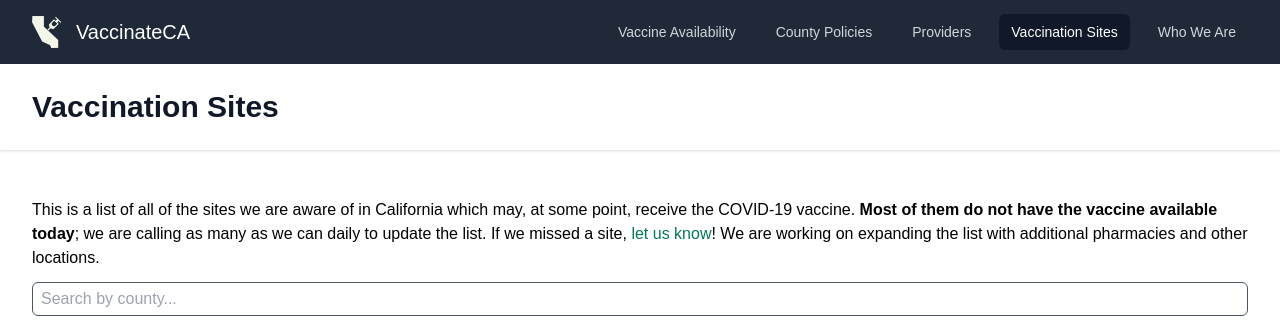
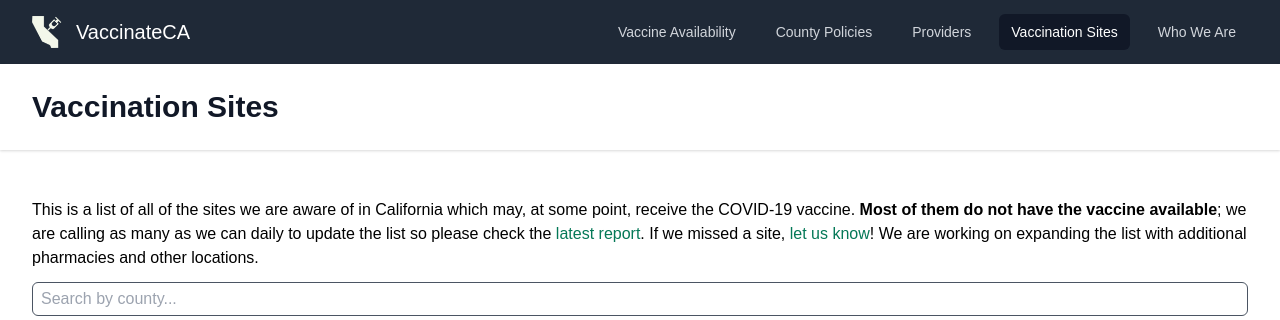
Before and after one commit to CAVaccineInventory/site, a Jekyll site: the page built from vaccination-sites.md, in a window 1280 px wide, cut to the strip 0-320 px from the top of the page. Built offline with Jekyll 4.4.1, drawn with Linux system fonts in a browser that asks for light colours; some web fonts are replaced; comment, search, counter and statistics services are not loaded.

Commit message:
Edit text on vaccination-sites
De-emphasize "today" in status and add link to latest data (homepage).

```diff
--- a/vaccination-sites.md
+++ b/vaccination-sites.md
@@ -5,7 +5,7 @@
 add_to_nav: true
 order: 4
 ---
-This is a list of all of the sites we are aware of in California which may, at some point, receive the COVID-19 vaccine. **Most of them do not have the vaccine available today**; we are calling as many as we can daily to update the list.
+This is a list of all of the sites we are aware of in California which may, at some point, receive the COVID-19 vaccine. **Most of them do not have the vaccine available**; we are calling as many as we can daily to update the list so please check the [latest report](https://www.vaccinateca.com).
 If we missed a site, [let us know](https://airtable.com/shrY44NvEjHBscrOH)! We are working on expanding the list with additional pharmacies and other locations.
 
 <div class="autoComplete_wrapper">
```
